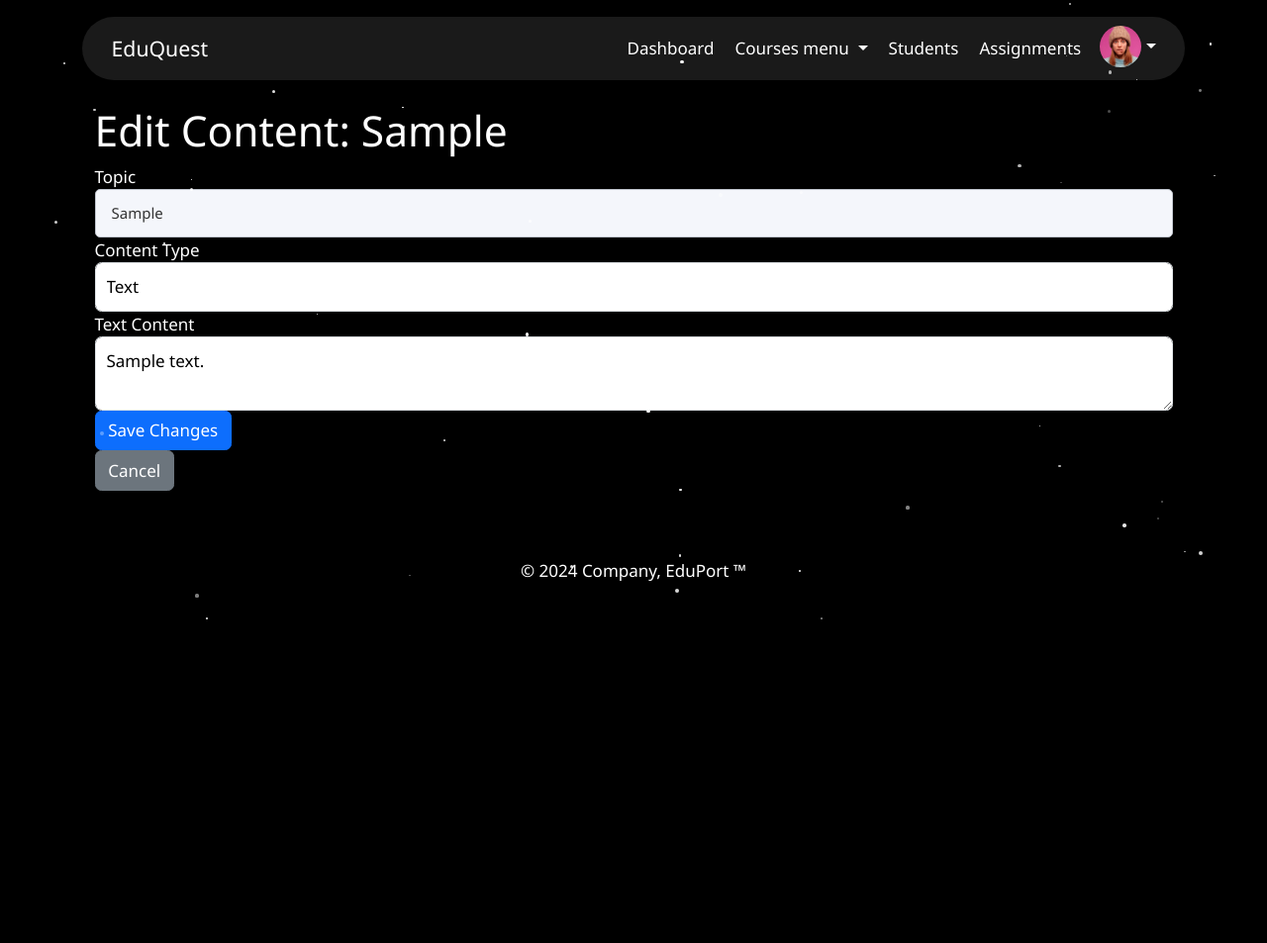
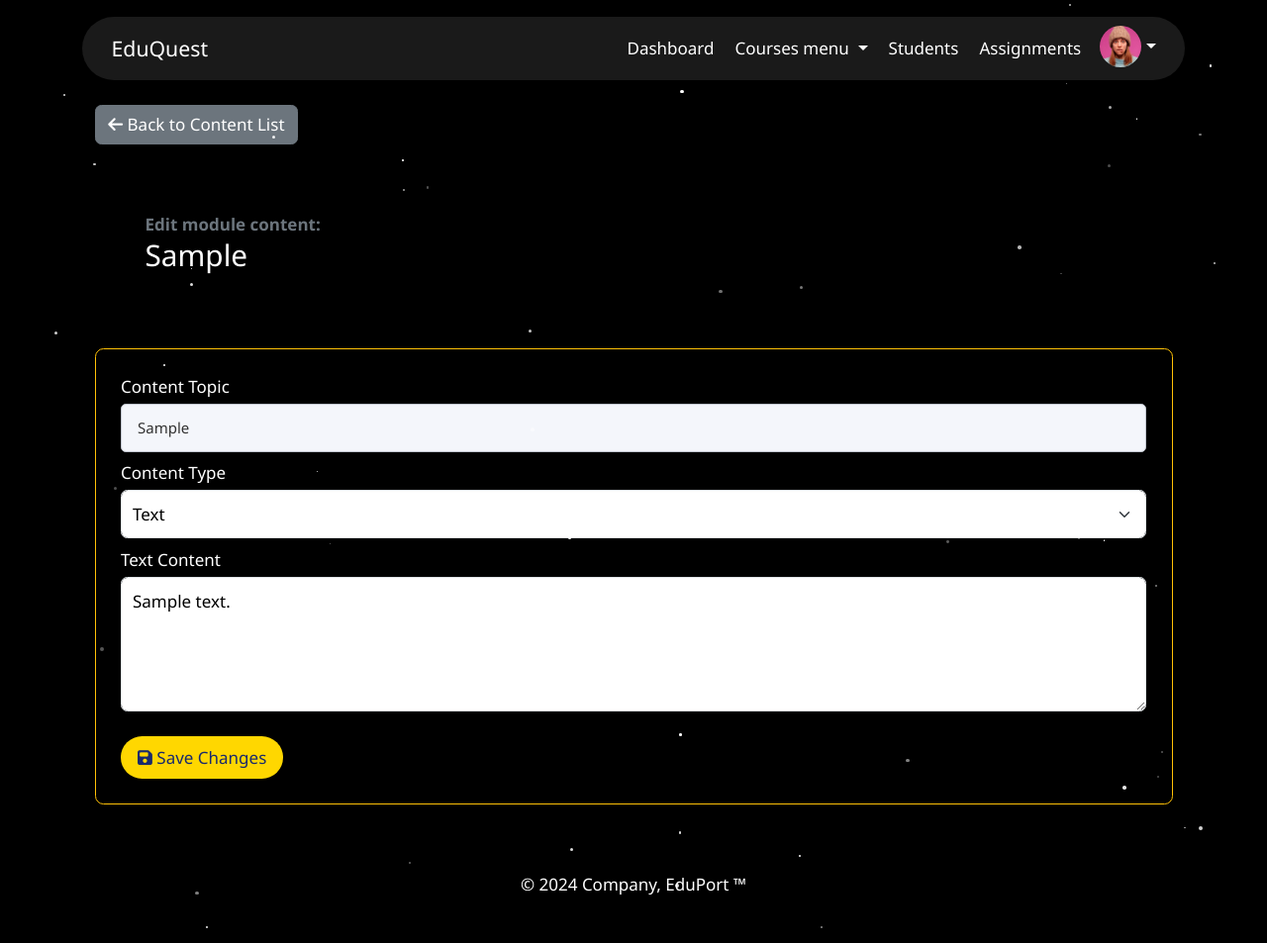
Before and after one commit to danielnnam/Eduquest, a Django app: page /instructors/content/edit/1/ in a window 1280 px wide. Shown: the whole page at 99% size. Before the commit the page ends 626 px from the top, so only its background shows below. Run offline with Django 5.2, Linux system fonts and the light colour scheme; a user stored in the database is signed in; tables that the repository leaves empty hold one stand-in row (values such as "Sample post"); some libraries are stand-ins or nearby versions.

Commit message:
Added a block title and also added a div wrapper

```diff
--- a/templates/mentors/edit_content.html
+++ b/templates/mentors/edit_content.html
@@ -1,19 +1,26 @@
 {% extends 'mentors/base.html' %}
+
+{% block title %} Edit Content '{{ content.topic }}' {% endblock %}
 
 {% block content %}
 <div class="container">
-    <h1>Edit Content: {{ content.topic }}</h1>
+    <a href="{% url 'content_list' content.module.id %}" class="btn btn-secondary"> <i class="fa-solid fa-arrow-left"></i> Back to Content List</a>
+    <div class="p-lg-5 px-3 p-5 mt-3 edit-banner rounded-3">
+        <span class="fw-bold text-secondary">Edit module content:</span>
+        <h3>{{ content.topic }}</h3>
+    </div>
+    <div class="form-wrapper rounded-3 border border-warning p-4 mt-3">
         <form method="post" enctype="multipart/form-data">
             {% csrf_token %}
 
             <div class="form-group">
-            <label for="topic">Topic</label>
-            <input type="text" class="form-control" id="topic" name="topic" value="{{ content.topic }}" required>
+                <label for="topic">Content Topic</label>
+                <input type="text" class="form-control mt-1 mb-2" id="topic" name="topic" placeholder="Enter content topic" value="{{ content.topic }}" required>
             </div>
 
             <div class="form-group">
                 <label for="content_type">Content Type</label>
-            <select class="form-control" id="content_type" name="content_type" required>
+                <select class="form-control mt-1 mb-2 form-select" id="content_type" name="content_type" required>
                     <option value="text" {% if content.content_type == 'text' %}selected{% endif %}>Text</option>
                     <option value="video" {% if content.content_type == 'video' %}selected{% endif %}>Video</option>
                     <option value="document" {% if content.content_type == 'document' %}selected{% endif %}>Document</option>
@@ -22,30 +29,23 @@
 
             <div class="form-group" id="text_content" style="display: {% if content.content_type == 'text' %}block{% else %}none{% endif %};">
                 <label for="content_data_text">Text Content</label>
-            <textarea class="form-control" id="content_data_text" name="content_data_text">{{ content.content_data_text }}</textarea>
+                <textarea class="form-control mt-1 mb-2" id="content_data_text" name="content_data_text" style="height: 8rem;">{{ content.content_data_text }}</textarea>
             </div>
 
             <div class="form-group" id="video_content" style="display: {% if content.content_type == 'video' %}block{% else %}none{% endif %};">
                 <label for="content_data_video">Video URL</label>
-            <input type="text" class="form-control" id="content_data_video" name="content_data_video" value="{{ content.content_data_video }}">
+                <input type="file" class="form-control mt-1 mb-2" id="content_data_video" name="content_data_video" value="{{ content.content_data_video }}">
             </div>
 
             <div class="form-group" id="document_content" style="display: {% if content.content_type == 'document' %}block{% else %}none{% endif %};">
                 <label for="content_data_document">Upload Document</label>
-            <input type="file" class="form-control" id="content_data_document" name="content_data_document">
+                <input type="file" class="form-control mt-2 mb-2" id="content_data_document" name="content_data_document">
             </div>
 
-        <button type="submit" class="btn btn-primary">Save Changes</button>
+            <button type="submit" class="btn btn-cosmic mt-3"><i class="fa-solid fa-save"></i> Save Changes</button>
         </form>
-    <a href="{% url 'mentor_content_view' %}" class="btn btn-secondary">Cancel</a>
+    </div>
 </div>
 
-<script>
-    document.getElementById('content_type').addEventListener('change', function() {
-        var selectedType = this.value;
-        document.getElementById('text_content').style.display = selectedType === 'text' ? 'block' : 'none';
-        document.getElementById('video_content').style.display = selectedType === 'video' ? 'block' : 'none';
-        document.getElementById('document_content').style.display = selectedType === 'document' ? 'block' : 'none';
-    });
-</script>
+
 {% endblock %}
```
Lines whose indentation alone changed are shown as unchanged.
